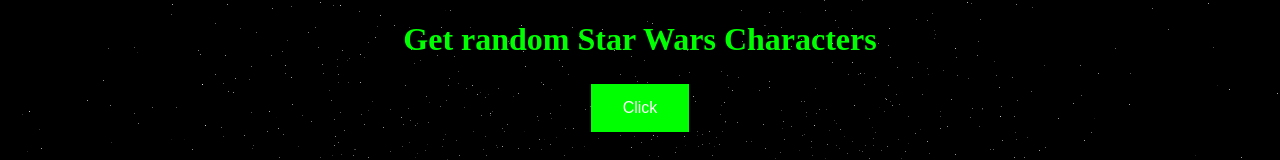
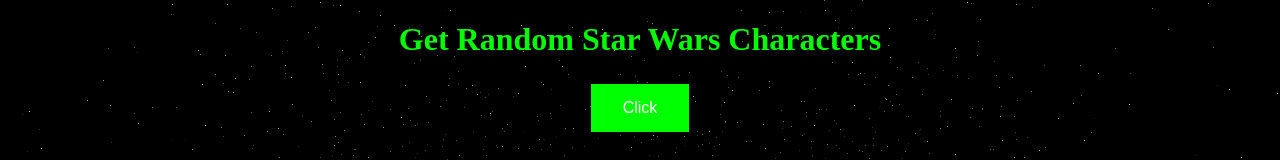
Before and after one commit to andrewcbuensalida/puppeteer-node-random-star-wars, a website: page public/index.html in a window 1280 px wide. Shown: the top 160 px of the page. Drawn offline with nearby package versions, Linux system fonts and the light colour scheme.

Commit message:
capital R

```diff
--- a/public/index.html
+++ b/public/index.html
@@ -39,7 +39,7 @@
 				"
 			></div>
 		</div>
-		<h1>Get random Star Wars Characters</h1>
+		<h1>Get Random Star Wars Characters</h1>
 		<button onclick="getPeople()">Click</button>
 		<div class="both">
 			<div class="single" id="output"></div>
```
